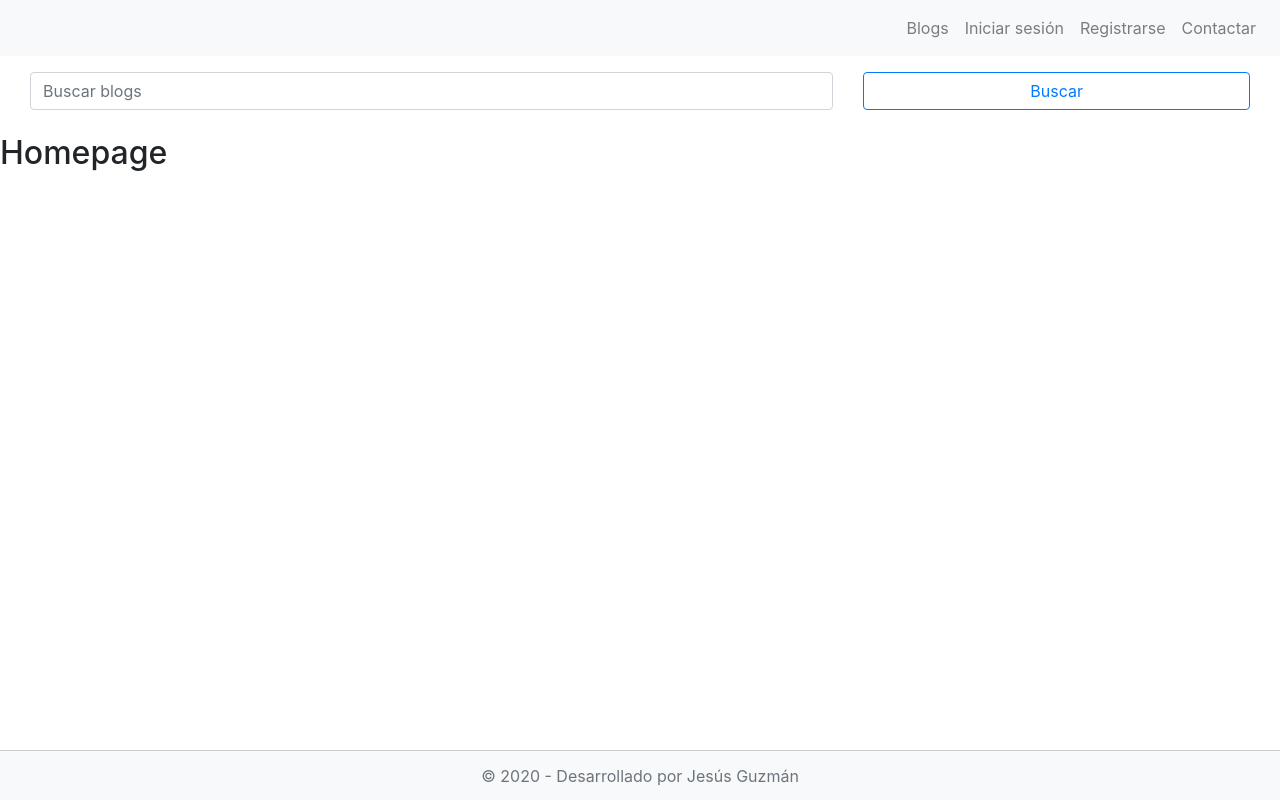
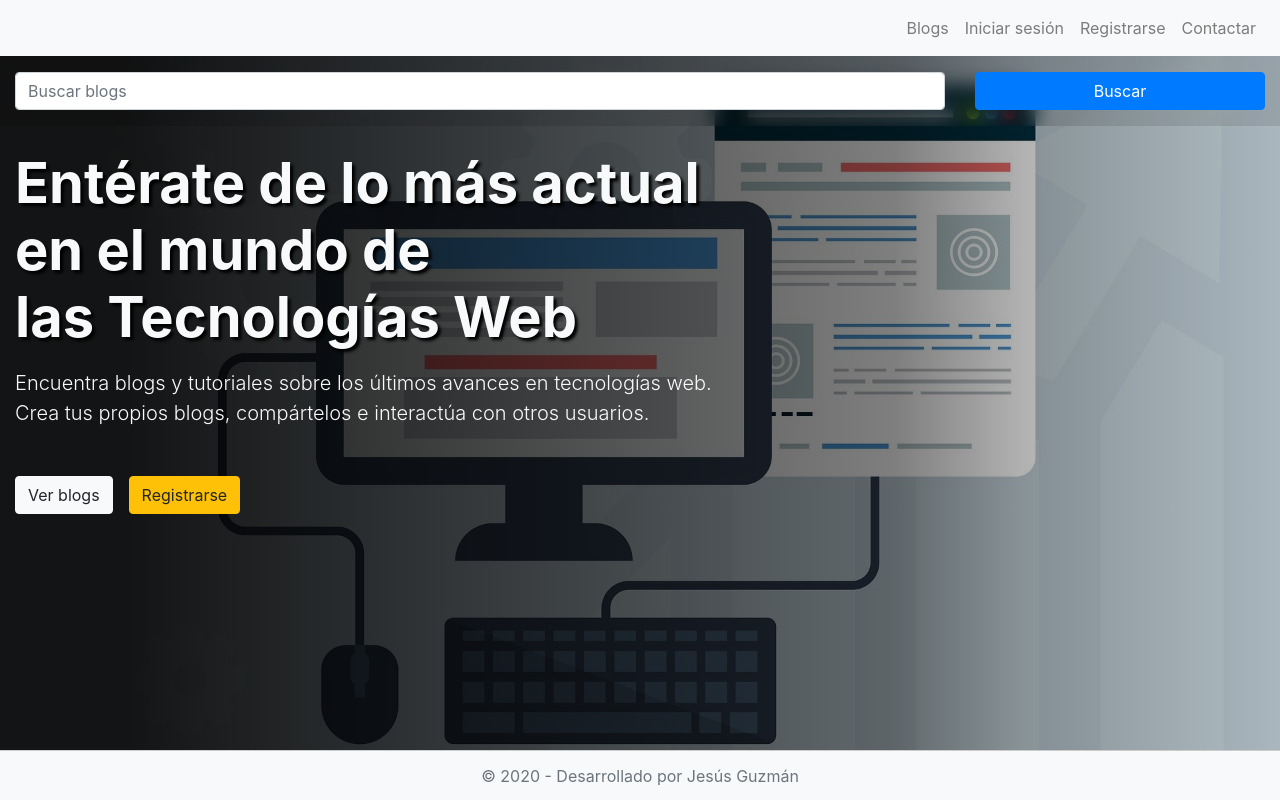
Before and after one commit to J3duardo/next-blog, a Next.js app in the folder frontend/: page / in a window 1280 px wide. Built offline with nearby package versions, Linux system fonts and the light colour scheme.

Commit message:
Frontend: Landing page

```diff
--- a/frontend/components/blog/SearchBlogs.jsx
+++ b/frontend/components/blog/SearchBlogs.jsx
@@ -78,10 +78,10 @@ const SearchBlogs = () => {
   }
 
   return (
-    <div className="container-fluid mt-3">
-      <form onSubmit={onSubmitHandler}>
+    <div className="container-fluid px-0" style={{backdropFilter: "blur(10px)", background: "rgba(0, 0, 0, 0.1)"}}>
+      <form className="py-3" onSubmit={onSubmitHandler}>
         <div className="row mx-0">
-          <div className="col-md-8">
+          <div className="col-md-9">
             <input
               type="text"
               className="form-control"
@@ -91,9 +91,9 @@ const SearchBlogs = () => {
               value={search}
             />
           </div>
-          <div className="col-md-4">
+          <div className="col-md-3">
             <button
-              className="btn btn-block btn-outline-primary"
+              className="btn btn-block btn-primary"
               type="submit"
               disabled={loading}
             >
--- a/frontend/pages/_app.js
+++ b/frontend/pages/_app.js
@@ -1,6 +1,7 @@
 import "../public/styles.css";
 import "../public/nprogress.css";
 import "../public/quill.snow.css";
+import "../public/landing-page.css";
 
 const MyApp = ({ Component, pageProps }) => {
   return <Component {...pageProps} />
--- a/frontend/pages/index.js
+++ b/frontend/pages/index.js
@@ -13,12 +13,28 @@ const head = () => {
 
 const Index = () => {
   return (
-    <React.Fragment>
+    <div className="landing-page">
       {head()}
       <Layout>
-        <h2>Homepage</h2>
+        <div className="container-fluid mb-5">
+          <div className="row">
+            <div className="col-md-8 landing-page__container">
+              <h1 className="display-4 font-weight-bold text-light mb-3">Entérate de lo más actual <br/> en el mundo de <br/> las Tecnologías Web</h1>
+              <p className="lead text-light mb-0">Encuentra blogs y tutoriales sobre los últimos avances en tecnologías web.</p>
+              <p className="lead text-light mb-5">Crea tus propios blogs, compártelos e interactúa con otros usuarios.</p>
+              <div className="landing-page__btns">
+                <Link href="/blogs">
+                  <a className="btn btn-light mr-3">Ver blogs</a>
+                </Link>
+                <Link href="/signup">
+                  <a className="btn btn-warning">Registrarse</a>
+                </Link>
+              </div>
+            </div>
+          </div>
+        </div>
       </Layout>
-    </React.Fragment>
+    </div>
   )
 }
 
--- /dev/null
+++ b/frontend/public/landing-page.css
@@ -0,0 +1,15 @@
+.landing-page {
+  background-image: linear-gradient(to right, rgba(0,0,0,0.9) 10%, rgba(0,0,0,0.5) 70%, rgba(0,0,0,0.3) 80%, rgba(0,0,0,0.1)), url("/images/landing-background.jpg");
+  background-size: cover;
+  background-position: left center;
+}
+
+.landing-page h1 {
+  line-height: 1.2;
+  text-shadow: 3px 3px 3px rgb(0, 0, 0);
+}
+
+.landing-page__btns {
+  display: flex;
+  width: 100%;
+}
```
Also changed, not shown: frontend/public/images/landing-background.jpg (added), 1 other file (tests, documents, lock files or other folders).
